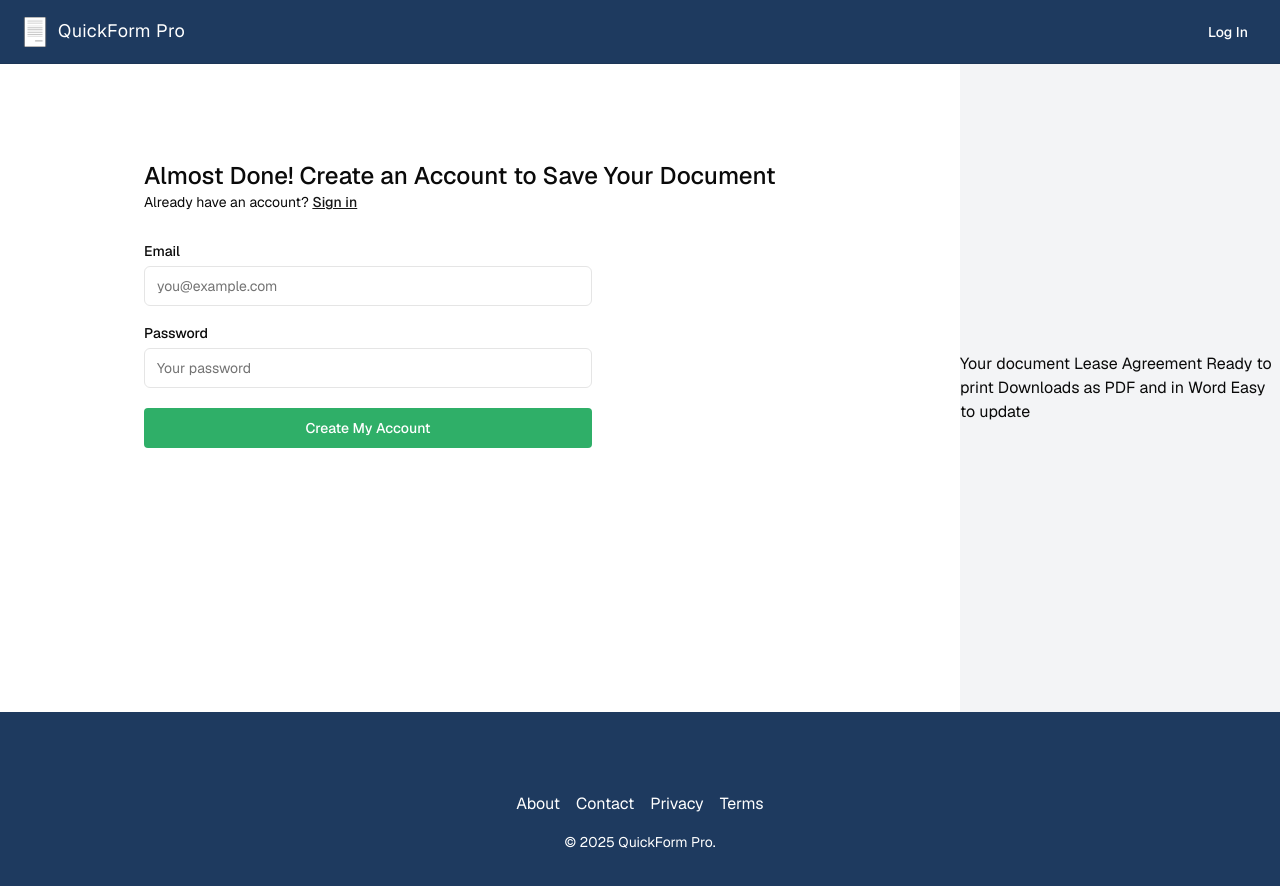
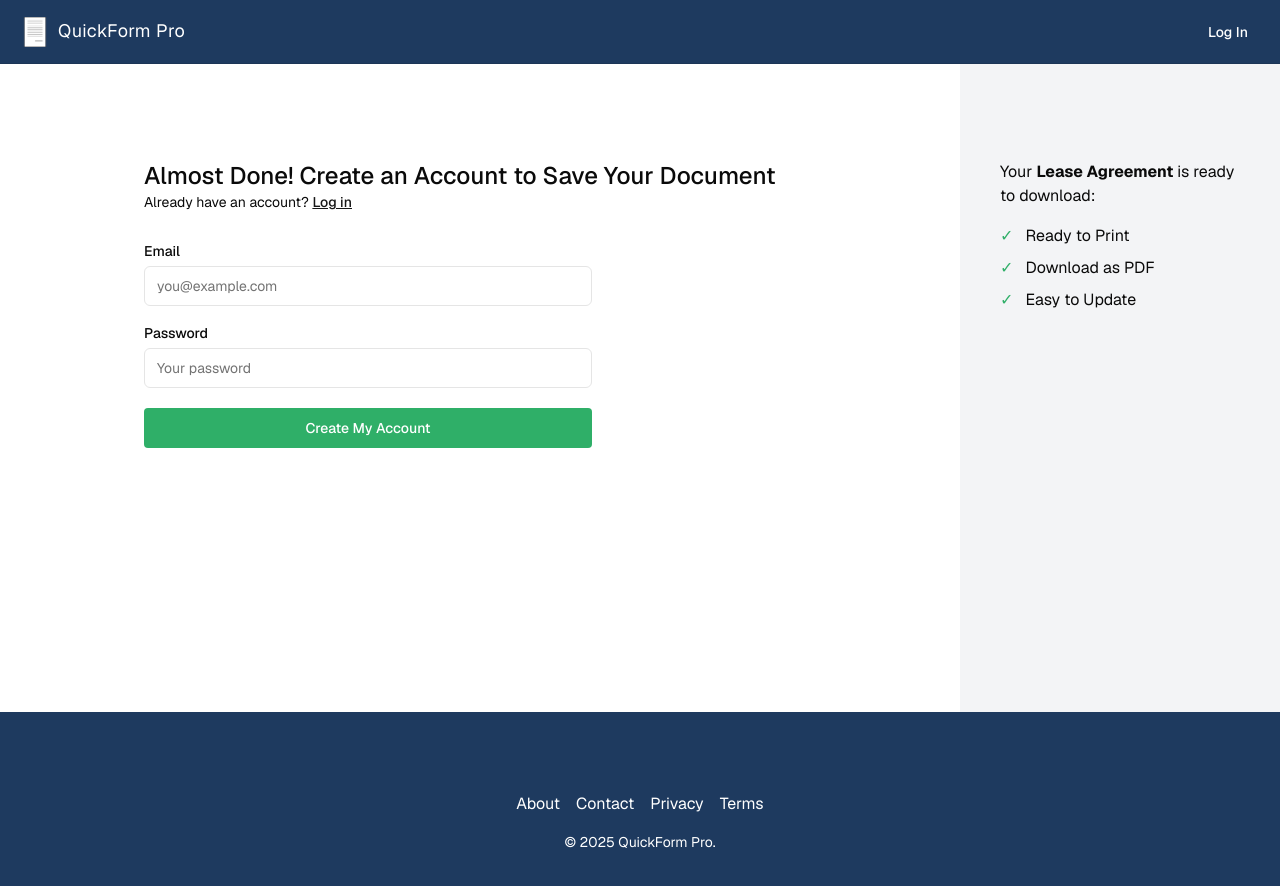
Before and after one commit to jonathanporras/blueprint-forms, a Next.js app: page /sign-up in a window 1280 px wide. Shown: the top 886 px of the page. Built offline with nearby package versions, Linux system fonts and the light colour scheme; no server answers.

Commit message:
Continue styling sign up page

```diff
--- a/app/(auth-pages)/sign-up/page.tsx
+++ b/app/(auth-pages)/sign-up/page.tsx
@@ -4,7 +4,6 @@ import { SubmitButton } from "@/components/submit-button";
 import { Input } from "@/components/ui/input";
 import { Label } from "@/components/ui/label";
 import Link from "next/link";
-import { SmtpMessage } from "../smtp-message";
 
 export default async function Signup(props: { searchParams: Promise<Message> }) {
   const searchParams = await props.searchParams;
@@ -26,7 +25,7 @@ export default async function Signup(props: { searchParams: Promise<Message> })
           <p className="text-sm text text-foreground">
             Already have an account?{" "}
             <Link className="text-primary font-medium underline" href="/log-in">
-              Sign in
+              Log in
             </Link>
           </p>
           <div className="flex flex-col gap-2 [&>input]:mb-3 mt-8 max-w-md">
@@ -51,9 +50,19 @@ export default async function Signup(props: { searchParams: Promise<Message> })
           </div>
         </form>
       </div>
-      <div className="md:w-1/4 w-full bg-gray-100 flex flex-col justify-center">
-        Your document Lease Agreement Ready to print Downloads as PDF and in Word Easy to
-        update
+      <div className="md:w-1/4 w-full p-4 bg-gray-100 flex flex-col justify-start pt-24 px-10">
+        <p className="text-md mb-4">
+          Your <span className="font-bold">Lease Agreement</span> is ready to download:
+        </p>
+        <p className="text-md pb-2">
+          <span className="text-[#2FAF68] pr-2">&#10003; </span>Ready to Print
+        </p>
+        <p className="text-md pb-2">
+          <span className="text-[#2FAF68] pr-2">&#10003; </span>Download as PDF
+        </p>
+        <p className="text-md pb-2">
+          <span className="text-[#2FAF68] pr-2">&#10003; </span>Easy to Update
+        </p>
       </div>
     </div>
   );
```
